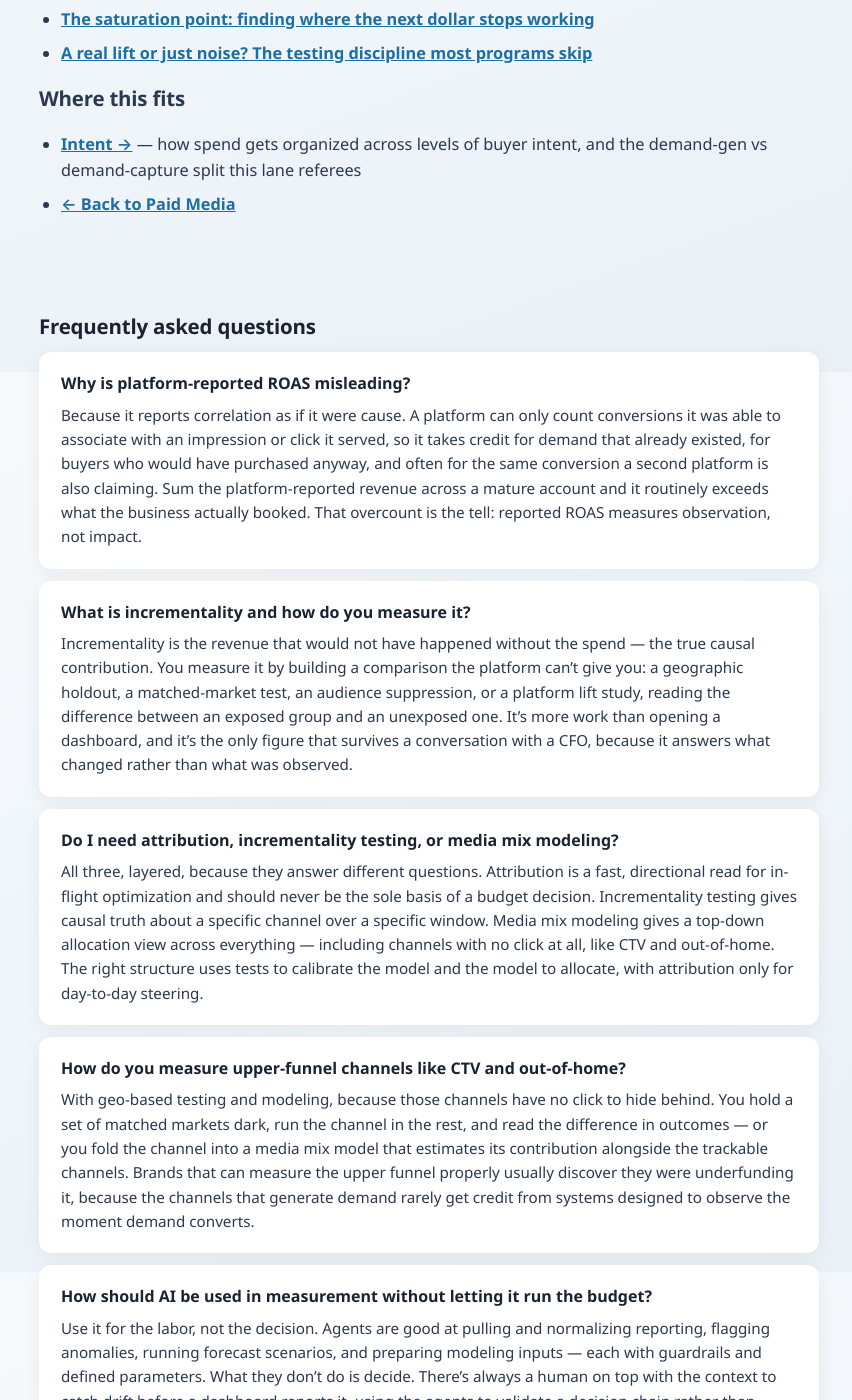
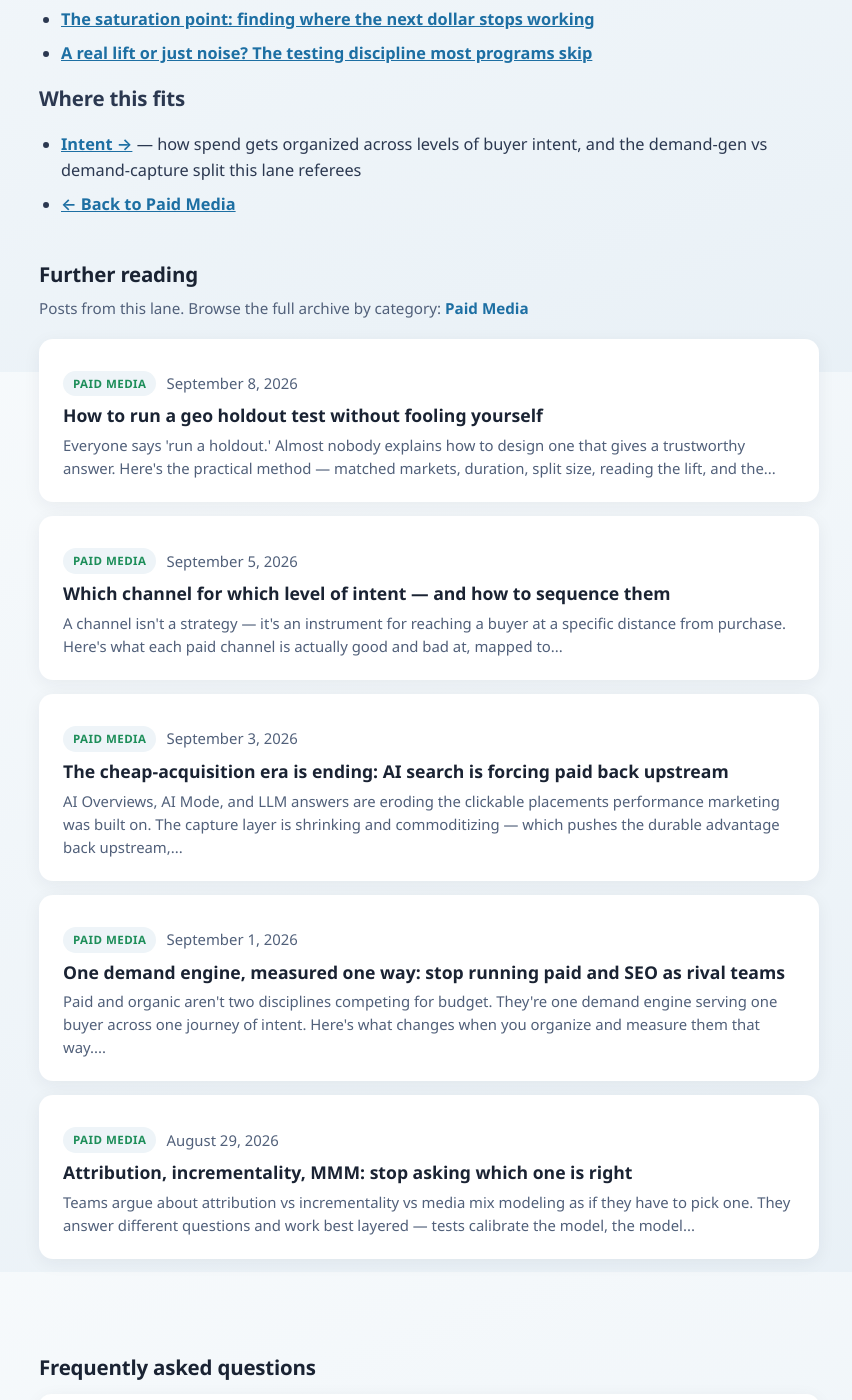
Before and after one commit to lsobrinski-marketing/lindseysobrinski.com, a Jekyll site: the page built from paid-media-measurement.md, in a window 1280 px wide and 1400 px high, scrolled down 2328 px. Shown: the whole window, without its empty margins (211-1063 px from the left). Built offline with Jekyll 4.4.1, drawn with Linux system fonts in a browser that asks for light colours.

Commit message:
Surface paid-media posts on both Paid Media sub-pillars
Add blog_categories: [paid-media] to /paid-media/intent/ and
/paid-media/measurement/. Without it the lane layout skips the Further reading
section entirely, so the paid-media posts written for these pillars did not
surface on them — unlike the SEO pillars, which all declare it.

Verified both pillars now render the writing section with post links.

Co-Authored-By: Claude Opus 4.8 <noreply@anthropic.com>

```diff
--- a/paid-media-intent.md
+++ b/paid-media-intent.md
@@ -17,6 +17,7 @@ lede: >-
   actually are: different ways to reach a buyer at a different distance from the
   purchase.
 audience: Growth and performance leaders who need a paid media plan that covers the whole journey, not just the channels that are easy to measure.
+blog_categories: [paid-media]
 cta: Want a media plan organized around where your buyers actually are, not which channel is easiest to report on?
 faq:
   - q: What is full-funnel marketing?
--- a/paid-media-measurement.md
+++ b/paid-media-measurement.md
@@ -15,6 +15,7 @@ lede: >-
   question that matters: what would have happened if the spend had never run?
   Answer that honestly and half of a mature media plan reorganizes itself.
 audience: Growth, performance, and finance leaders who need paid media measured in numbers that hold up in a budget conversation.
+blog_categories: [paid-media]
 cta: Want a measurement design that tells you which line items are actually earning their keep?
 faq:
   - q: Why is platform-reported ROAS misleading?
```
